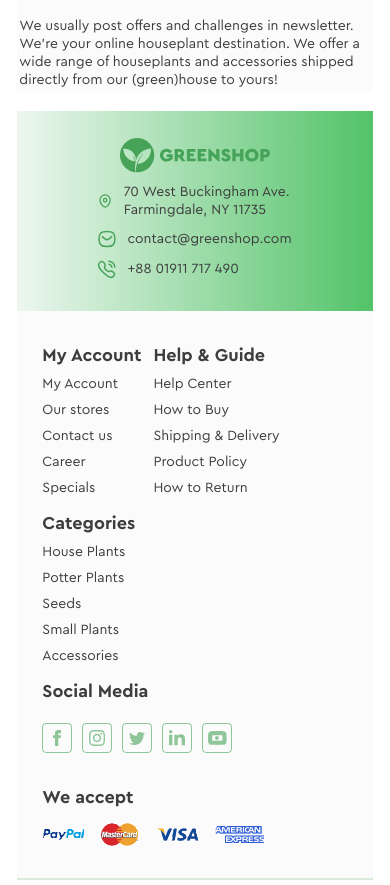
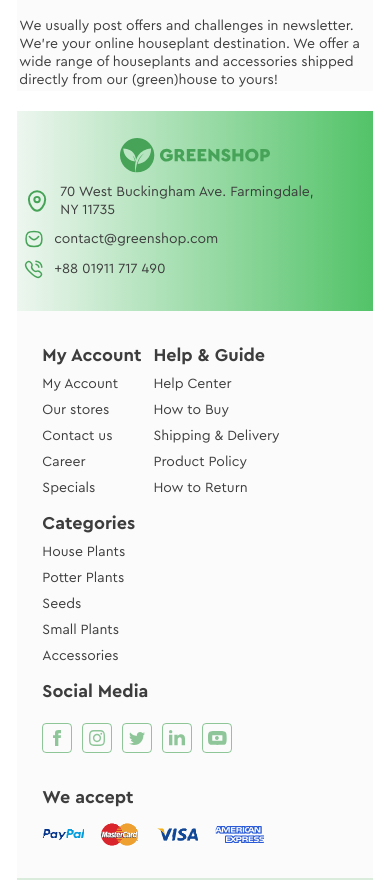
Before and after one commit to Adelaida-Viliorovna/hillel_git_hw, a plain HTML site: page index.html in a window 390 px wide. Shown: the part 5957-6842 px from the top of the page. Drawn offline with Linux system fonts and the light colour scheme.

Commit message:
upd index.html and style.css

```diff
--- a/index.html
+++ b/index.html
@@ -781,6 +781,7 @@
                         fill="#46A358" />
                 </svg>
             </div>
+            <div class="contact_bx">
                 <div class="contact_box location">
                     <svg width="30" height="30" viewBox="0 0 20 20" fill="none" xmlns="http://www.w3.org/2000/svg">
                         <path fill-rule="evenodd" clip-rule="evenodd"
@@ -819,6 +820,8 @@
                         +88 01911 717 490
                     </a>
                 </div>
+            </div>
+
         </div>
         <div class="navigation_social">
             <div class="my_account">
--- a/style/style.css
+++ b/style/style.css
@@ -1542,6 +1542,25 @@ footer hr {
     display: none;
 }
 
+.contact_bx {
+    display: flex;
+}
+
+@media screen and (max-width: 1000px) {
+    .contact_bx {
+        justify-content: space-around;
+    }
+    .contact_bx .location {
+        margin: 0;
+    }
+    .contact_bx .message {
+        margin: 0;
+    }
+    .contact_bx .calling {
+        margin: 0;
+    }
+}
+
 @media screen and (max-width: 800px) {
     .burger_menu {
         display: block;
@@ -1650,9 +1669,17 @@ footer hr {
     }
 
     .contacts {
-        justify-content: flex-start;
-        text-align: start;
         flex-direction: column;
+        justify-content: center;
+    }
+
+    .contact_bx {
+        flex-direction: column;
+        justify-content: center;
+    }
+
+    .contacts .contact_box {
+        min-width: 90%;
     }
 
     .contacts .location {
```
Lines whose indentation alone changed are shown as unchanged.
